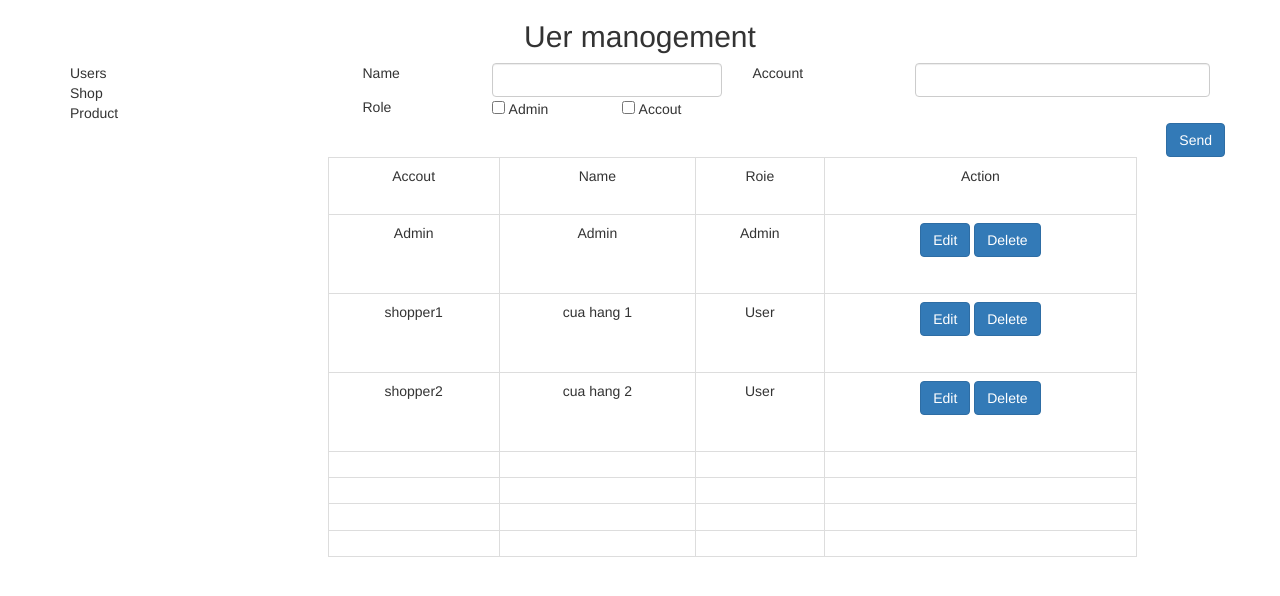
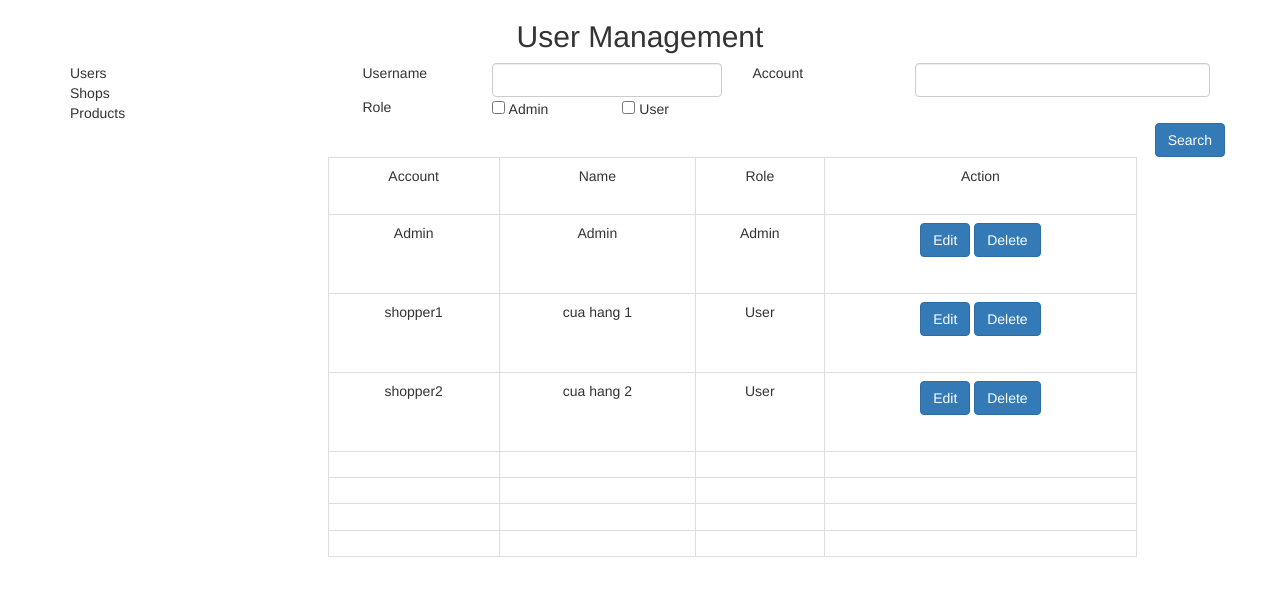
Before and after one commit to senjougahara-hitagi/Back-End, a website: page client/admin/index.html in a window 1280 px wide. Drawn offline with Linux system fonts and the light colour scheme.

Commit message:
sửa linh tinh

```diff
--- a/client/admin/admin.html
+++ b/client/admin/index.html
@@ -26,18 +26,18 @@
 
       <div class="container">
         <div class="row text-center">
-          <h2> Uer manogement</h2>
+          <h2> User Management</h2>
         </div>
         <div class="row">
           <div class="col-sm-3 ">
             <div>Users</div>
-            <div>Shop</div>
-            <div>Product</div>
+            <div>Shops</div>
+            <div>Products</div>
           </div>
           <div class="col-sm-4">
             <div class="row">
               <div class="col-sm-4">
-                Name
+                Username
               </div>
               <div class="col-sm-8">
                 <input type="text" class="form-control"/>
@@ -55,7 +55,7 @@
                   </div>
                   <div class="col-sm-6">
                     <input type="checkbox"/>
-                    Accout
+                    User
                   </div>
                 </div>
               </div>
@@ -73,7 +73,7 @@
           </div>
         </div>
         <div class="row send ">
-          <button  type="submit" id="send" class="btn btn-primary"><span>Send</span></button>
+          <button  type="submit" id="send" class="btn btn-primary"><span>Search</span></button>
         </div>
       </div>
         <div class="row ">
@@ -82,9 +82,9 @@
           <div class="col-sm-9 text-center">
           <table  class="table table-bordered">
             <tr>
-              <td>Accout</td>
+              <td>Account</td>
               <td>Name</td>
-              <td>Roie</td>
+              <td>Role</td>
               <td>Action</td>
             </tr>
             <tr>
```
Also changed, not shown: client/app.js (+19 -0 lines), client/usersignup.html (+2 -2 lines), client/css/usersignup.css (renamed from client/css/usersingup.css).
